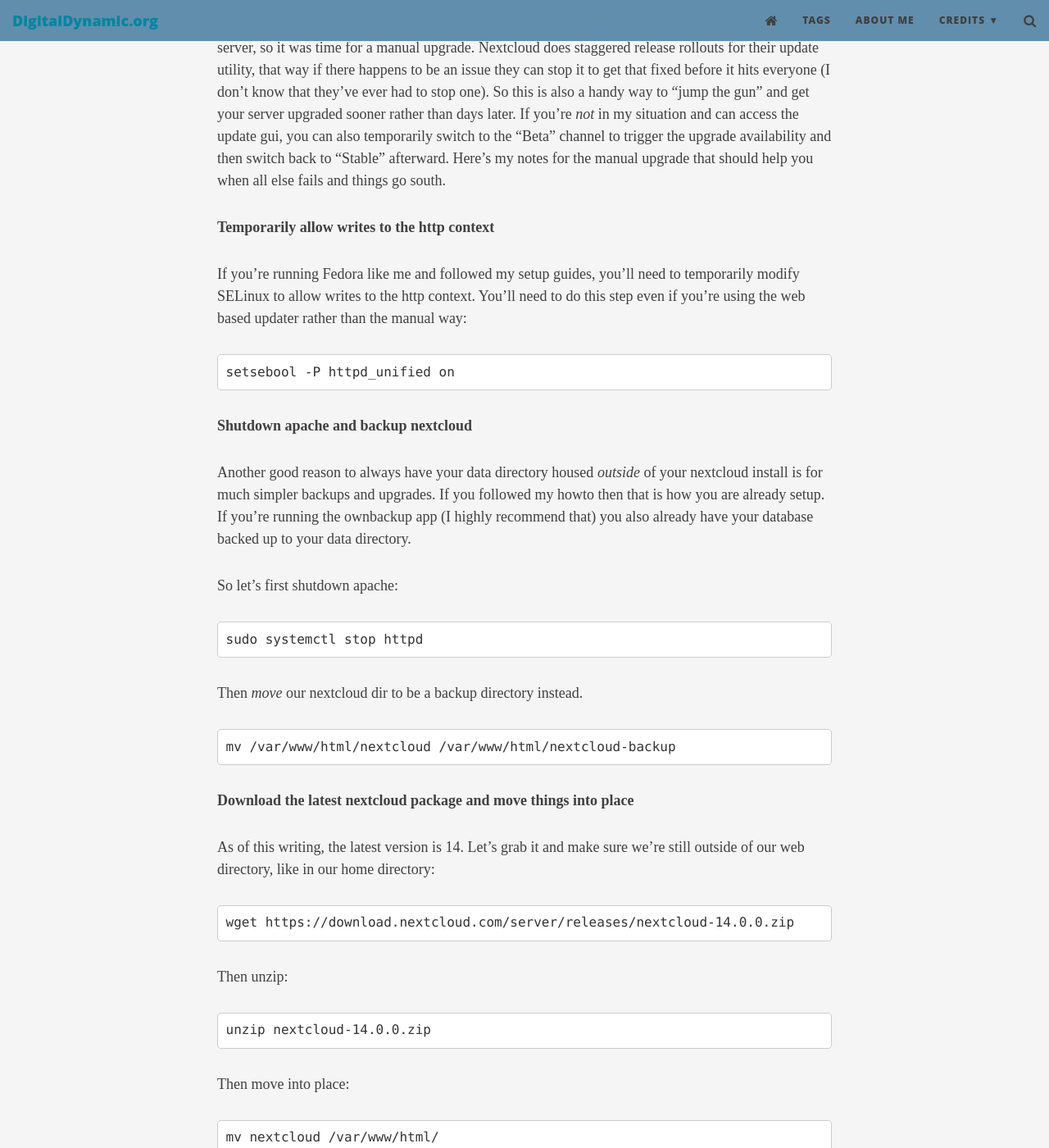
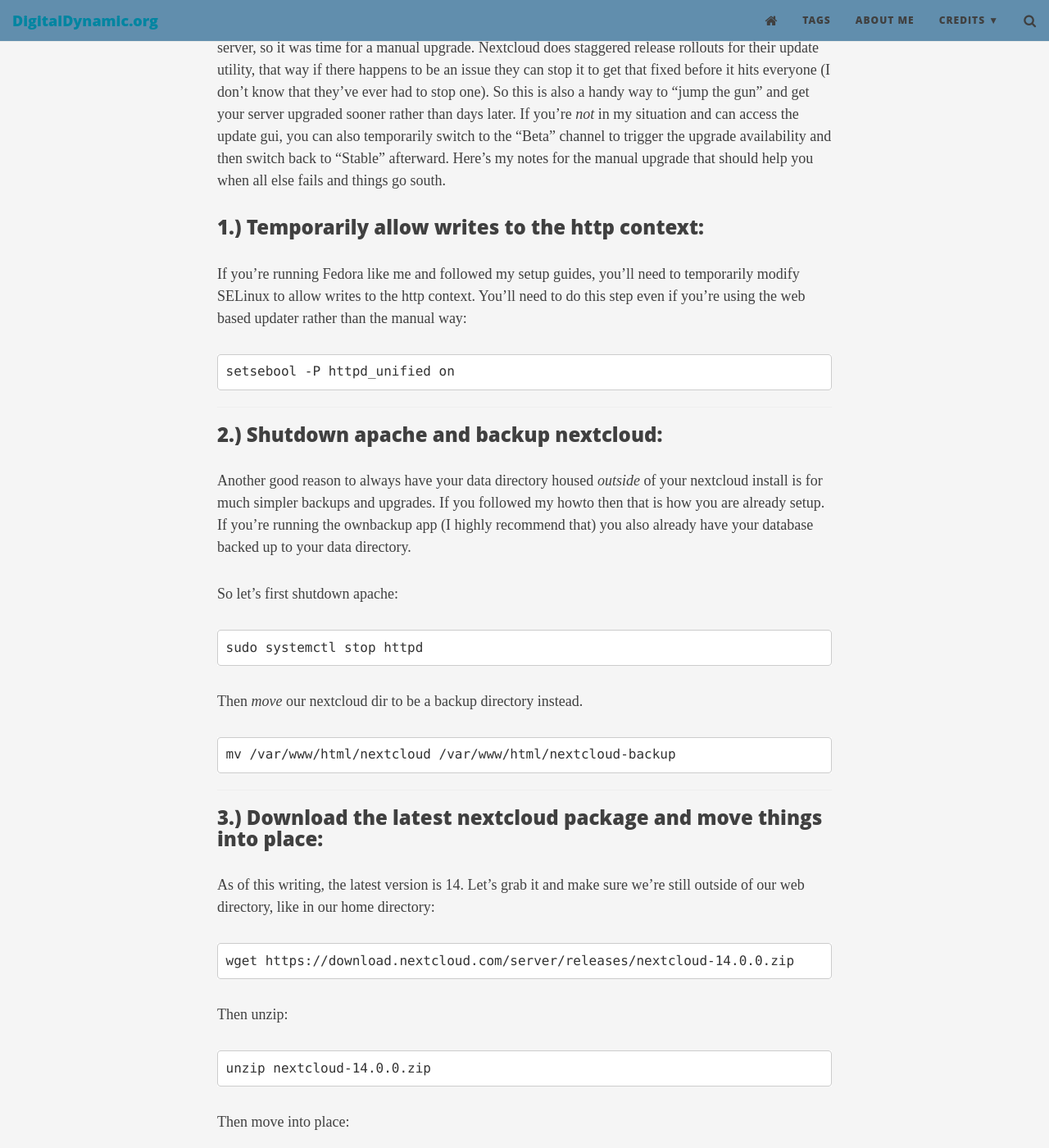
Before and after one commit to crankycaleb/pro, a Jekyll site: the page built from _posts/2018-09-13-Manual-Upgrade-Nextcloud14-Fedora.md, in a window 1280 px wide and 1400 px high, scrolled down 438 px. Shown: the whole window at 82% size. Built offline with Jekyll 4.4.1, drawn with Linux system fonts in a browser that asks for light colours; nearby versions of some CDN libraries; some of the changed text lies outside the part shown.

Commit message:
Update 2018-09-13-Manual-Upgrade-Nextcloud14-Fedora.md

````diff
--- a/_posts/2018-09-13-Manual-Upgrade-Nextcloud14-Fedora.md
+++ b/_posts/2018-09-13-Manual-Upgrade-Nextcloud14-Fedora.md
@@ -10,15 +10,15 @@
 
 Nextcloud has one of the best track records I've ever experienced with next to flawless and easy service upgrades, but sometimes I just like to clean things up a bit myself. I had an issue where the updater section just *refused* to show up at all in the administration section of my Nextcloud 13 instance. This was almost certainly my own fault due to some experimentation I had done throughout the life of my server, so it was time for a manual upgrade. Nextcloud does staggered release rollouts for their update utility, that way if there happens to be an issue they can stop it to get that fixed before it hits everyone (I don't know that they've ever had to stop one). So this is also a handy way to "jump the gun" and get your server upgraded sooner rather than days later. If you're *not* in my situation and can access the update gui, you can also temporarily switch to the "Beta" channel to trigger the upgrade availability and then switch back to "Stable" afterward. Here's my notes for the manual upgrade that should help you when all else fails and things go south.
 
-**Temporarily allow writes to the http context**
+### 1.) Temporarily allow writes to the http context:
 
 If you're running Fedora like me and followed my setup guides, you'll need to temporarily modify SELinux to allow writes to the http context. You'll need to do this step even if you're using the web based updater rather than the manual way:
 
 ```
 setsebool -P httpd_unified on
 ```
-
-**Shutdown apache and backup nextcloud**
+****
+### 2.) Shutdown apache and backup nextcloud:
 
 Another good reason to always have your data directory housed *outside* of your nextcloud install is for much simpler backups and upgrades. If you followed my howto then that is how you are already setup. If you're running the ownbackup app (I highly recommend that) you also already have your database backed up to your data directory.
 
@@ -33,8 +33,8 @@
 ```
 mv /var/www/html/nextcloud /var/www/html/nextcloud-backup
 ```
-
-**Download the latest nextcloud package and move things into place**
+****
+### 3.) Download the latest nextcloud package and move things into place:
 
 As of this writing, the latest version is 14. Let's grab it and make sure we're still outside of our web directory, like in our home directory:
 
@@ -105,8 +105,8 @@
 ```
 
 When I checked my settings admin page after these steps, my autoupdate section gui was back! So now for future upgrades I can just do `setsebool -P httpd_unified on` from the terminal, use the handy graphical upgrade process from the browser, and then lock back down with `setsebool -P httpd_unified off`
-
-**Extra points - lock down your referrer-policy a bit more**
+****
+### Extra points - lock down your referrer-policy a bit more:
 
 After upgrade, you may see an additionaly complaint in your settings check page with a recommendation to lock down your referrer-policy some more. In my case, this is done by editing ssl.conf in /etc/httpd/conf.d/ and adding the following in the `_default_:443` section beneath the existing "Header always set StrictTransport..." line:
 
````
Also changed, not shown: other parts of _posts/2018-09-13-Manual-Upgrade-Nextcloud14-Fedora.md (+6 -6 lines).
